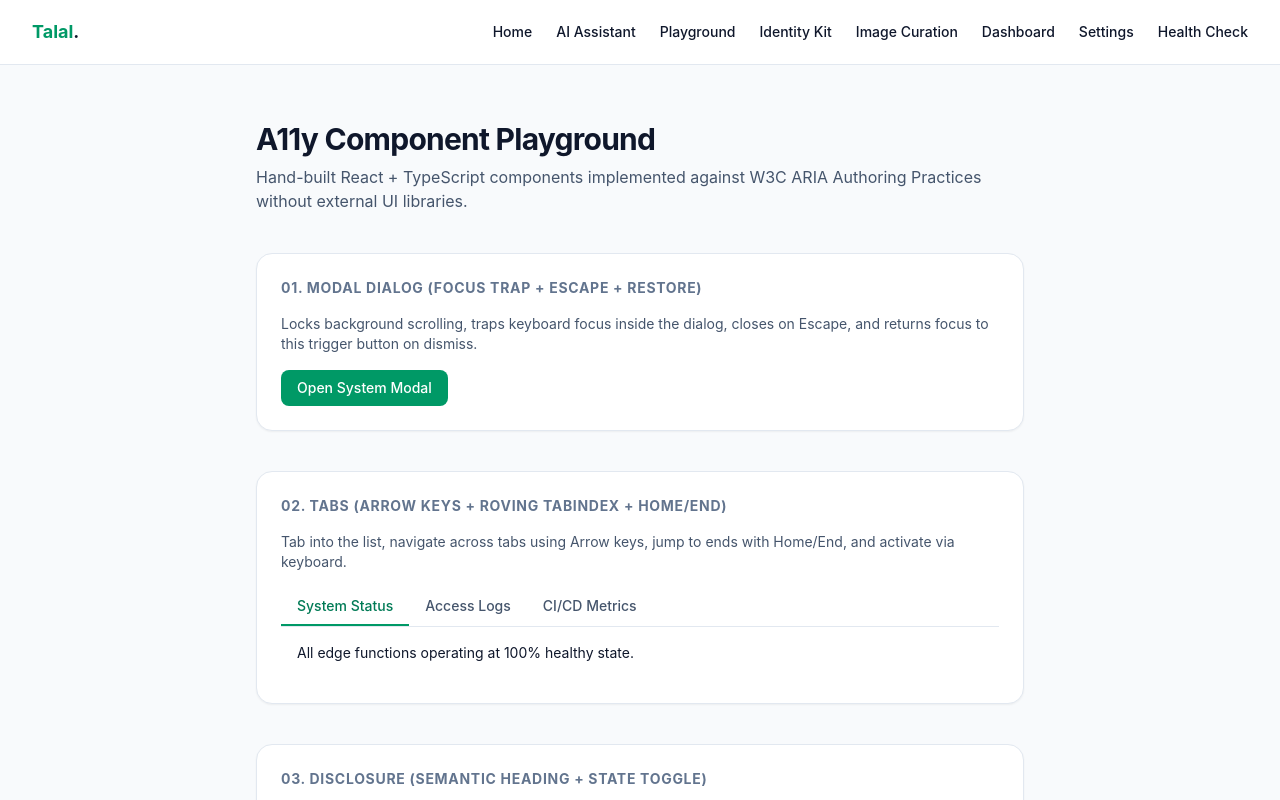
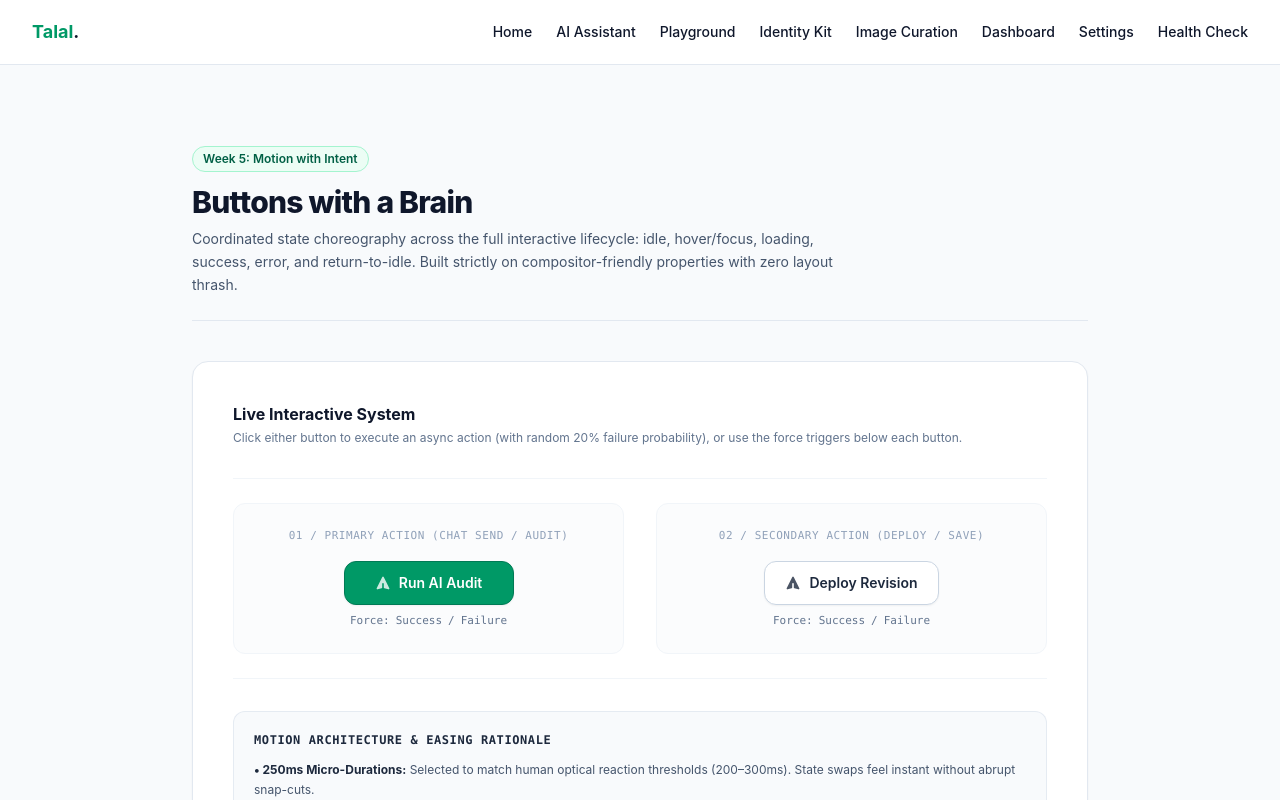
Before and after one commit to TalalDevHub/foundation-app, a Next.js app: page /playground in a window 1280 px wide. Shown: the top 800 px of the page. Built offline with nearby package versions, Linux system fonts and the light colour scheme.

Commit message:
feat(w5-motion): implement Buttons with a Brain stateful lifecycle buttons on /playground

```diff
--- a/src/app/playground/page.tsx
+++ b/src/app/playground/page.tsx
@@ -1,95 +1,98 @@
-"use client";
-
-import React, { useState } from "react";
-import { Modal } from "./components/Modal";
-import { Tabs, TabItem } from "./components/Tabs";
-import { Disclosure } from "./components/Disclosure";
+import React from "react";
+import { SmartLifecycleButton } from "@/components/ui/SmartLifecycleButton";
 
 export default function PlaygroundPage() {
-  const [isModalOpen, setIsModalOpen] = useState(false);
+  return (
+    <main className="min-h-screen bg-slate-50 py-12 px-4 sm:px-6 font-sans text-slate-900">
+      <div className="max-w-4xl mx-auto space-y-10">
 
-  const tabsData: TabItem[] = [
-    {
-      id: "tab-1",
-      label: "System Status",
-      content: <p className="text-sm">All edge functions operating at 100% healthy state.</p>,
-    },
-    {
-      id: "tab-2",
-      label: "Access Logs",
-      content: <p className="text-sm">No unauthorized requests recorded in the last 24 hours.</p>,
-    },
-    {
-      id: "tab-3",
-      label: "CI/CD Metrics",
-      content: <p className="text-sm">Build completed in 2.3 seconds with 0 hydration warnings.</p>,
-    },
-  ];
-
-  return (
-    <div className="max-w-3xl mx-auto space-y-10 py-6">
-      <div>
-        <h1 className="text-3xl font-bold tracking-tight text-slate-900">
-          A11y Component Playground
+        {/* Header */}
+        <div className="border-b border-slate-200 pb-6">
+          <div className="inline-flex items-center gap-2 px-2.5 py-1 rounded-full bg-emerald-50 border border-emerald-200 text-xs font-semibold text-emerald-800 mb-3">
+            <span>Week 5: Motion with Intent</span>
+          </div>
+          <h1 className="text-3xl font-extrabold tracking-tight text-slate-900">
+            Buttons with a Brain
           </h1>
-        <p className="text-slate-600 mt-2">
-          Hand-built React + TypeScript components implemented against W3C ARIA Authoring Practices without external UI libraries.
+          <p className="text-sm text-slate-600 mt-2 max-w-2xl leading-relaxed">
+            Coordinated state choreography across the full interactive lifecycle: idle, hover/focus,
+            loading, success, error, and return-to-idle. Built strictly on compositor-friendly properties with zero layout thrash.
           </p>
         </div>
 
-      <section className="bg-white p-6 rounded-2xl border border-slate-200 shadow-xs space-y-4">
-        <h2 className="text-sm font-bold uppercase tracking-wider text-slate-500">
-          01. Modal Dialog (Focus Trap + Escape + Restore)
-        </h2>
-        <p className="text-sm text-slate-600">
-          Locks background scrolling, traps keyboard focus inside the dialog, closes on Escape, and returns focus to this trigger button on dismiss.
+        {/* Live Interactive Canvas */}
+        <div className="bg-white rounded-2xl border border-slate-200 shadow-xs p-6 sm:p-10 space-y-8">
+          <div>
+            <h2 className="text-base font-bold text-slate-900 mb-1">Live Interactive System</h2>
+            <p className="text-xs text-slate-500">
+              Click either button to execute an async action (with random 20% failure probability), or use the force triggers below each button.
             </p>
-        <button
-          type="button"
-          onClick={() => setIsModalOpen(true)}
-          className="rounded-lg bg-emerald-600 px-4 py-2 text-sm font-medium text-white hover:bg-emerald-700 focus:outline-none focus:ring-2 focus:ring-emerald-500"
-        >
-          Open System Modal
-        </button>
+          </div>
 
-        <Modal
-          isOpen={isModalOpen}
-          onClose={() => setIsModalOpen(false)}
-          title="Confirm Operational Check"
-          description="Are you sure you want to trigger a manual cache invalidation?"
-        >
-          <div className="space-y-2 text-sm">
-            <p>This action updates edge route nodes without service interruption.</p>
-            <input
-              type="text"
-              placeholder="Type notes (Tab test input)..."
-              className="w-full border border-slate-300 rounded px-3 py-1.5 text-sm focus:outline-none focus:ring-2 focus:ring-emerald-500"
+          <div className="grid grid-cols-1 md:grid-cols-2 gap-8 py-6 border-y border-slate-100 items-center justify-center">
+            {/* Primary Action Button */}
+            <div className="flex flex-col items-center justify-center p-6 rounded-xl bg-slate-50/60 border border-slate-100">
+              <span className="text-[11px] font-mono text-slate-400 uppercase tracking-wider mb-4">
+                01 / Primary Action (Chat Send / Audit)
+              </span>
+              <SmartLifecycleButton
+                label="Run AI Audit"
+                loadingLabel="Synthesizing..."
+                successLabel="Score Verified"
+                errorLabel="Audit Failed"
+                variant="primary"
               />
             </div>
-        </Modal>
-      </section>
 
-      <section className="bg-white p-6 rounded-2xl border border-slate-200 shadow-xs space-y-4">
-        <h2 className="text-sm font-bold uppercase tracking-wider text-slate-500">
-          02. Tabs (Arrow Keys + Roving Tabindex + Home/End)
-        </h2>
-        <p className="text-sm text-slate-600">
-          Tab into the list, navigate across tabs using Arrow keys, jump to ends with Home/End, and activate via keyboard.
-        </p>
-        <Tabs items={tabsData} label="Platform Metrics" />
-      </section>
+            {/* Secondary Action Button (System Flex) */}
+            <div className="flex flex-col items-center justify-center p-6 rounded-xl bg-slate-50/60 border border-slate-100">
+              <span className="text-[11px] font-mono text-slate-400 uppercase tracking-wider mb-4">
+                02 / Secondary Action (Deploy / Save)
+              </span>
+              <SmartLifecycleButton
+                label="Deploy Revision"
+                loadingLabel="Publishing..."
+                successLabel="Live on Edge"
+                errorLabel="Deploy Refused"
+                variant="secondary"
+              />
+            </div>
+          </div>
 
-      <section className="bg-white p-6 rounded-2xl border border-slate-200 shadow-xs space-y-4">
-        <h2 className="text-sm font-bold uppercase tracking-wider text-slate-500">
-          03. Disclosure (Semantic Heading + State Toggle)
-        </h2>
-        <p className="text-sm text-slate-600">
-          Simple semantic toggle with dynamic aria-expanded and keyboard accessible triggers.
-        </p>
-        <Disclosure summary="View Deployment Architecture Specifications">
-          Next.js App Router deployed on Vercel Edge Runtime with Turbopack bundler, Tailwind CSS 4 theme tokens, and dynamic server components.
-        </Disclosure>
-      </section>
+          {/* Timing & Motion Design Rationale (Required Assignment Note) */}
+          <div className="bg-slate-50 rounded-xl p-5 border border-slate-200/80 space-y-3">
+            <h3 className="text-xs font-bold font-mono uppercase tracking-wider text-slate-800">
+              Motion Architecture & Easing Rationale
+            </h3>
+            <ul className="text-xs text-slate-600 space-y-2 leading-relaxed">
+              <li>
+                <strong className="text-slate-800">• 250ms Micro-Durations:</strong> Selected to match human optical reaction thresholds (200–300ms). State swaps feel instant without abrupt snap-cuts.
+              </li>
+              <li>
+                <strong className="text-slate-800">• Cubic Out-Easing (`ease-out` / cubic-bezier(0, 0, 0.2, 1)):</strong> Content decelerates into position as it enters, giving responsive tactile feedback during press events.
+              </li>
+              <li>
+                <strong className="text-slate-800">• Compositor-Only Transformations:</strong> Animate exclusively over `transform` (scale, translateY) and `opacity`. Widths are preserved with fixed minimum dimensions to eliminate Cumulative Layout Shift (CLS).
+              </li>
+              <li>
+                <strong className="text-slate-800">• Interruptibility & Spam Guard:</strong> Internal state locks reject redundant click dispatches while an async operation is in-flight, preventing desynchronized state tearing.
+              </li>
+              <li>
+                <strong className="text-slate-800">• Accessible Failure State:</strong> On error, the button executes a single horizontal shake. For users with <code className="bg-slate-200 px-1 py-0.5 rounded text-[11px]">prefers-reduced-motion</code>, the physical shake is silenced while persistent high-contrast rose colors and text labels guarantee clear visual feedback.
+              </li>
+            </ul>
           </div>
+        </div>
+
+        {/* Footer Navigation */}
+        <div className="flex justify-between items-center text-xs text-slate-500 pt-2">
+          <span>Production Route: <code className="text-slate-700">src/components/ui/SmartLifecycleButton.tsx</code></span>
+          <a href="/chat" className="text-emerald-600 hover:text-emerald-700 font-medium underline">
+            Go to Live Chat Interface →
+          </a>
+        </div>
+
+      </div>
+    </main>
   );
 }
--- /dev/null
+++ b/src/components/ui/SmartLifecycleButton.tsx
@@ -0,0 +1,161 @@
+"use client";
+
+import React, { useState, useRef } from "react";
+
+export type ButtonLifecycleState = "idle" | "loading" | "success" | "error";
+
+interface SmartLifecycleButtonProps {
+  label: string;
+  loadingLabel?: string;
+  successLabel?: string;
+  errorLabel?: string;
+  variant?: "primary" | "secondary";
+  onAction?: (outcome: "random" | "success" | "error") => Promise<void>;
+}
+
+export function SmartLifecycleButton({
+  label = "Run Audit",
+  loadingLabel = "Executing...",
+  successLabel = "Audit Verified",
+  errorLabel = "Execution Failed",
+  variant = "primary",
+  onAction,
+}: SmartLifecycleButtonProps) {
+  const [state, setState] = useState<ButtonLifecycleState>("idle");
+  const timeoutRef = useRef<NodeJS.Timeout | null>(null);
+
+  const executeLifecycle = async (forcedOutcome: "random" | "success" | "error" = "random") => {
+    if (state === "loading") return;
+
+    if (timeoutRef.current) clearTimeout(timeoutRef.current);
+    setState("loading");
+
+    try {
+      if (onAction) {
+        await onAction(forcedOutcome);
+      } else {
+        await new Promise((resolve) => setTimeout(resolve, 800));
+        const shouldFail =
+          forcedOutcome === "error" ? true : forcedOutcome === "success" ? false : Math.random() < 0.2;
+        if (shouldFail) throw new Error("Simulated network timeout");
+      }
+
+      setState("success");
+      timeoutRef.current = setTimeout(() => {
+        setState("idle");
+      }, 1600);
+    } catch {
+      setState("error");
+      timeoutRef.current = setTimeout(() => {
+        setState("idle");
+      }, 2000);
+    }
+  };
+
+  const isPrimary = variant === "primary";
+
+  const getVariantStyles = () => {
+    switch (state) {
+      case "loading":
+        return isPrimary
+          ? "bg-emerald-700 text-white border-emerald-800 cursor-wait"
+          : "bg-slate-800 text-white border-slate-900 cursor-wait";
+      case "success":
+        return "bg-teal-600 text-white border-teal-700 shadow-teal-500/20";
+      case "error":
+        return "bg-rose-600 text-white border-rose-700 shadow-rose-500/20";
+      default:
+        return isPrimary
+          ? "bg-emerald-600 hover:bg-emerald-700 active:scale-[0.98] text-white border-emerald-700 shadow-xs"
+          : "bg-white hover:bg-slate-50 active:scale-[0.98] text-slate-800 border-slate-300 shadow-xs";
+    }
+  };
+
+  return (
+    <div className="flex flex-col items-center gap-2">
+      <button
+        type="button"
+        disabled={state === "loading"}
+        onClick={() => executeLifecycle("random")}
+        aria-live="polite"
+        aria-busy={state === "loading"}
+        className={`
+          relative inline-flex items-center justify-center min-w-[170px] h-11 px-5 rounded-xl text-sm font-semibold border
+          transition-colors duration-250 ease-out focus:outline-none focus-visible:ring-3 focus-visible:ring-emerald-400 focus-visible:ring-offset-2
+          ${getVariantStyles()}
+          ${state === "error" ? "animate-wiggle motion-reduce:animate-none" : ""}
+        `}
+      >
+        <span
+          className={`
+            inline-flex items-center gap-2 transition-all duration-250 ease-out transform
+            ${state === "idle" ? "opacity-100 scale-100 translate-y-0" : "opacity-0 scale-90 translate-y-2 pointer-events-none absolute"}
+          `}
+        >
+          <svg className="w-4 h-4 fill-current opacity-80" viewBox="0 0 20 20">
+            <path d="M10.894 2.553a1 1 0 00-1.788 0l-7 14a1 1 0 001.169 1.409l5-1.429A1 1 0 009 15.571V11a1 1 0 112 0v4.571a1 1 0 00.725.962l5 1.428a1 1 0 001.17-1.408l-7-14z" />
+          </svg>
+          {label}
+        </span>
+
+        <span
+          className={`
+            inline-flex items-center gap-2 transition-all duration-250 ease-out transform
+            ${state === "loading" ? "opacity-100 scale-100 translate-y-0" : "opacity-0 scale-90 -translate-y-2 pointer-events-none absolute"}
+          `}
+        >
+          <svg className="w-4 h-4 animate-spin motion-reduce:animate-pulse text-white" viewBox="0 0 24 24" fill="none">
+            <circle className="opacity-25" cx="12" cy="12" r="10" stroke="currentColor" strokeWidth="3" />
+            <path className="opacity-75" fill="currentColor" d="M4 12a8 8 0 018-8v4a4 4 0 00-4 4H4z" />
+          </svg>
+          {loadingLabel}
+        </span>
+
+        <span
+          className={`
+            inline-flex items-center gap-2 transition-all duration-250 ease-out transform
+            ${state === "success" ? "opacity-100 scale-100 translate-y-0" : "opacity-0 scale-90 translate-y-2 pointer-events-none absolute"}
+          `}
+        >
+          <svg className="w-4 h-4 stroke-current stroke-2 fill-none" viewBox="0 0 24 24">
+            <path strokeLinecap="round" strokeLinejoin="round" d="M5 13l4 4L19 7" />
+          </svg>
+          {successLabel}
+        </span>
+
+        <span
+          className={`
+            inline-flex items-center gap-2 transition-all duration-250 ease-out transform
+            ${state === "error" ? "opacity-100 scale-100 translate-y-0" : "opacity-0 scale-90 translate-y-2 pointer-events-none absolute"}
+          `}
+        >
+          <svg className="w-4 h-4 stroke-current stroke-2 fill-none" viewBox="0 0 24 24">
+            <path strokeLinecap="round" strokeLinejoin="round" d="M6 18L18 6M6 6l12 12" />
+          </svg>
+          {errorLabel}
+        </span>
+      </button>
+
+      <div className="flex items-center gap-1.5 text-[11px] text-slate-500 font-mono">
+        <span>Force:</span>
+        <button
+          type="button"
+          disabled={state === "loading"}
+          onClick={() => executeLifecycle("success")}
+          className="hover:text-emerald-700 hover:underline disabled:opacity-40"
+        >
+          Success
+        </button>
+        <span>/</span>
+        <button
+          type="button"
+          disabled={state === "loading"}
+          onClick={() => executeLifecycle("error")}
+          className="hover:text-rose-700 hover:underline disabled:opacity-40"
+        >
+          Failure
+        </button>
+      </div>
+    </div>
+  );
+}
```
Also changed, not shown: src/app/globals.css (+11 -0 lines). Lines whose indentation alone changed are shown as unchanged.
